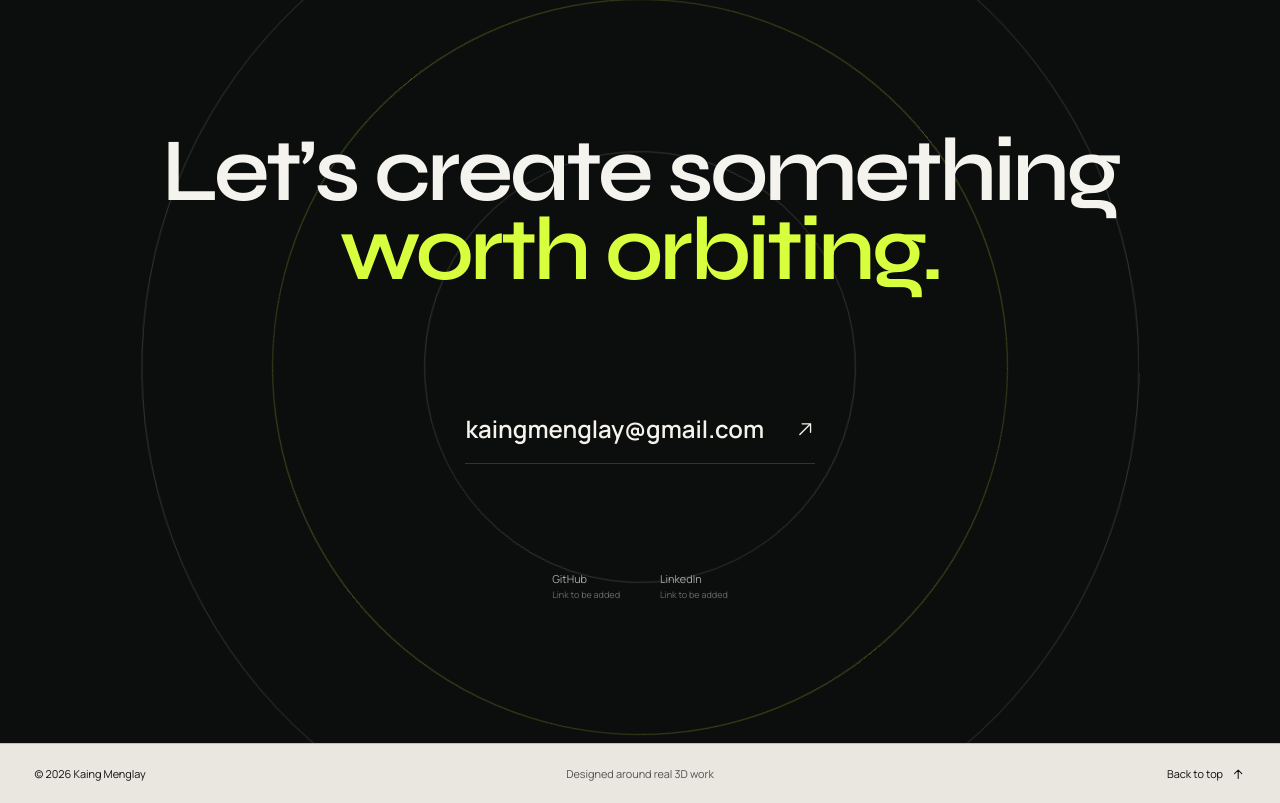
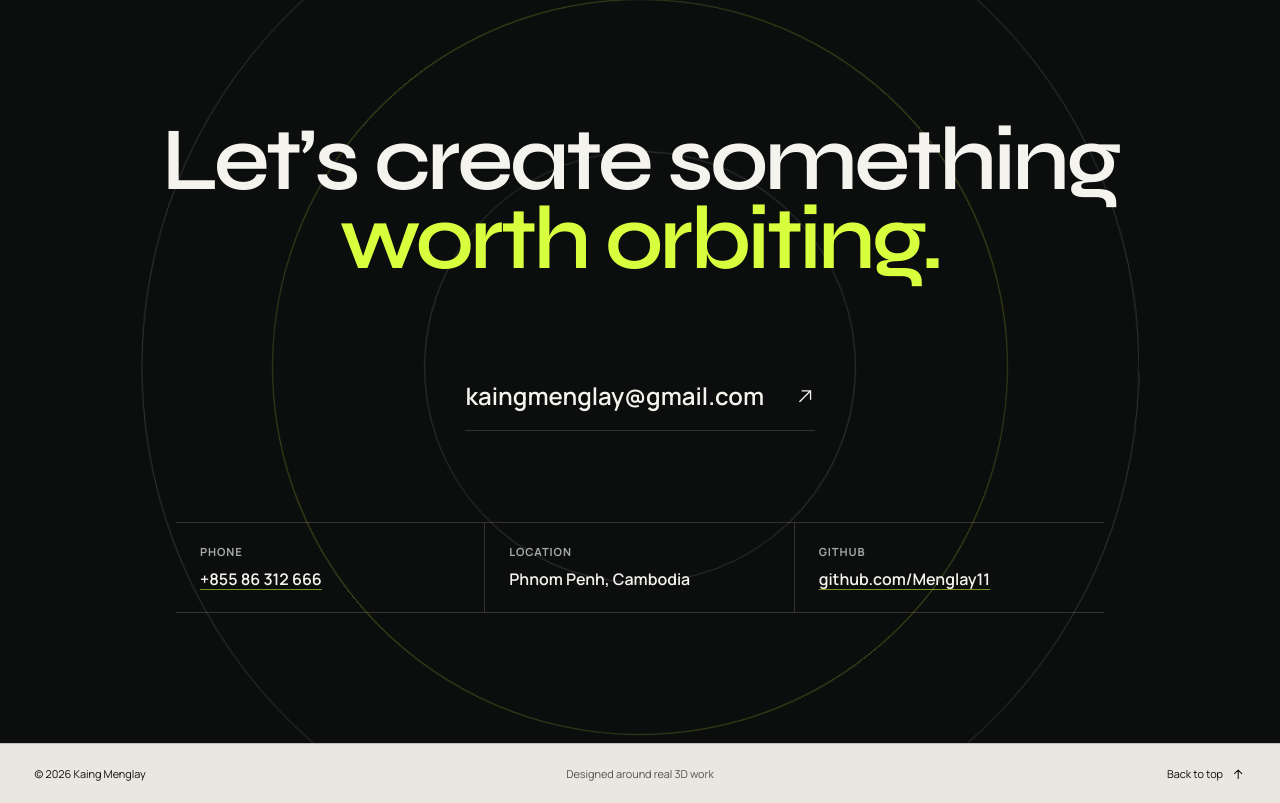
Before and after one commit to Menglay11/menglay-portfolio, a plain HTML site: page index.html in a window 1280 px wide. Shown: the part 3920-4723 px from the top of the page. Drawn offline with Linux system fonts and the light colour scheme; some packages are replaced by stand-ins of ours; a script that the page names is missing.

Commit message:
Update contact details

```diff
--- a/css/style.css
+++ b/css/style.css
@@ -230,9 +230,13 @@ model-viewer { position: relative; z-index: 2; display: block; width: 100%; heig
 .contact-section h2 em { color: var(--signal); font-style: normal; }
 .contact-link { display: inline-flex; align-items: center; gap: 2rem; padding: .9rem 0; border-bottom: 1px solid var(--stage-line); font-size: clamp(1rem, 2vw, 1.5rem); font-weight: 600; text-decoration: none; transition: border-color 180ms ease, gap 280ms var(--ease); }
 .contact-link:hover { gap: 3rem; border-color: var(--signal); }
-.social-placeholders { display: flex; gap: 2.5rem; margin-top: 3rem; color: var(--stage-soft); font-size: .68rem; text-align: left; }
-.social-placeholders span { display: grid; }
-.social-placeholders small { color: color-mix(in srgb, var(--stage-soft) 60%, transparent); }
+.contact-details { display: grid; grid-template-columns: repeat(3, minmax(0, 1fr)); width: min(100%, 58rem); margin-top: 3.5rem; border-top: 1px solid var(--stage-line); border-bottom: 1px solid var(--stage-line); font-style: normal; text-align: left; }
+.contact-details div { min-width: 0; padding: 1.25rem 1.5rem; border-right: 1px solid var(--stage-line); }
+.contact-details div:last-child { border-right: 0; }
+.contact-details span { display: block; margin-bottom: .35rem; color: var(--stage-soft); font-size: .7rem; font-weight: 700; letter-spacing: .08em; text-transform: uppercase; }
+.contact-details a, .contact-details p { margin: 0; color: var(--stage-ink); font-size: 1rem; font-weight: 600; overflow-wrap: anywhere; }
+.contact-details a { text-decoration-color: color-mix(in srgb, var(--signal) 55%, transparent); text-underline-offset: .28em; transition: color 180ms ease, text-decoration-color 180ms ease; }
+.contact-details a:hover { color: var(--signal); text-decoration-color: var(--signal); }
 .contact-orbit { position: absolute; inset: 0; display: grid; place-items: center; pointer-events: none; }
 .contact-orbit span { position: absolute; width: min(78vw, 64rem); aspect-ratio: 1; border: 1px solid var(--stage-line); border-radius: 50%; animation: orbit 26s linear infinite; }
 .contact-orbit span:nth-child(2) { width: min(58vw, 46rem); border-color: color-mix(in srgb, var(--signal) 28%, transparent); animation-direction: reverse; animation-duration: 18s; }
@@ -354,7 +358,9 @@ model-viewer { position: relative; z-index: 2; display: block; width: 100%; heig
   .contact-section { min-height: 37rem; padding-right: 1rem; padding-left: 1rem; }
   .contact-section h2 { font-size: clamp(2.6rem, 13vw, 4.3rem); }
   .contact-link { gap: 1rem; font-size: .95rem; }
-  .social-placeholders { gap: 1.2rem; }
+  .contact-details { grid-template-columns: 1fr; margin-top: 2.5rem; }
+  .contact-details div { padding: .9rem 0; border-right: 0; border-bottom: 1px solid var(--stage-line); }
+  .contact-details div:last-child { border-bottom: 0; }
   .site-footer { grid-template-columns: 1fr auto; }
   .site-footer p:nth-child(2) { display: none; }
 }
--- a/index.html
+++ b/index.html
@@ -114,7 +114,17 @@
       </section>
 
       <section class="contact-section" id="contact" aria-labelledby="contact-title">
-        <div class="contact-orbit" aria-hidden="true"><span></span><span></span><span></span></div><h2 id="contact-title">Let’s create something<br><em>worth orbiting.</em></h2><a class="contact-link" href="mailto:kaingmenglay@gmail.com"><span>kaingmenglay@gmail.com</span><svg viewBox="0 0 24 24" aria-hidden="true"><path d="M5 19 19 5M8 5h11v11"></path></svg></a><div class="social-placeholders" aria-label="Social profile placeholders"><span>GitHub <small>Link to be added</small></span><span>LinkedIn <small>Link to be added</small></span></div>
+        <div class="contact-orbit" aria-hidden="true"><span></span><span></span><span></span></div>
+        <h2 id="contact-title">Let’s create something<br><em>worth orbiting.</em></h2>
+        <a class="contact-link" href="mailto:kaingmenglay@gmail.com">
+          <span>kaingmenglay@gmail.com</span>
+          <svg viewBox="0 0 24 24" aria-hidden="true"><path d="M5 19 19 5M8 5h11v11"></path></svg>
+        </a>
+        <address class="contact-details" aria-label="Contact details">
+          <div><span>Phone</span><a href="tel:+85586312666">+855 86 312 666</a></div>
+          <div><span>Location</span><p>Phnom Penh, Cambodia</p></div>
+          <div><span>GitHub</span><a href="https://github.com/Menglay11/" target="_blank" rel="noopener noreferrer">github.com/Menglay11</a></div>
+        </address>
       </section>
     </main>
 
```
